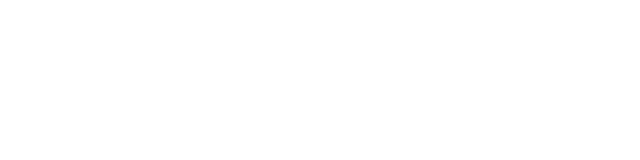
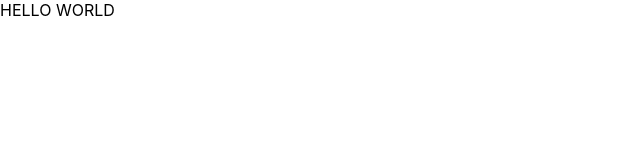
Before and after one commit to Rafaela3613/alura-studies, a React (Create React App) app: page / in a window 1280 px wide. Shown: the top 160 px of the page, without its empty margins (0-640 px from the left). Built offline with nearby package versions, Linux system fonts and the light colour scheme; the HTML template or start-up script is replaced by a standard one.

Commit message:
excluindo pastas desnecessarias

```diff
--- a/src/App.tsx
+++ b/src/App.tsx
@@ -3,7 +3,7 @@
 function App() {
   return (
     <div className="App">
-
+      HELLO WORLD
     </div>
   );
 }
```
